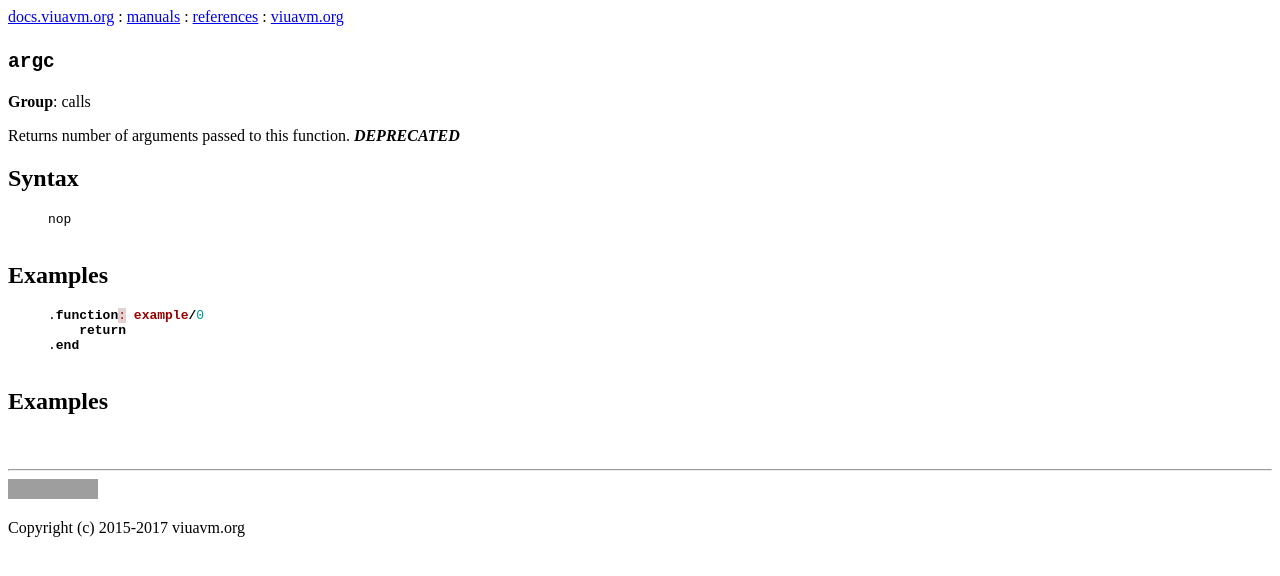
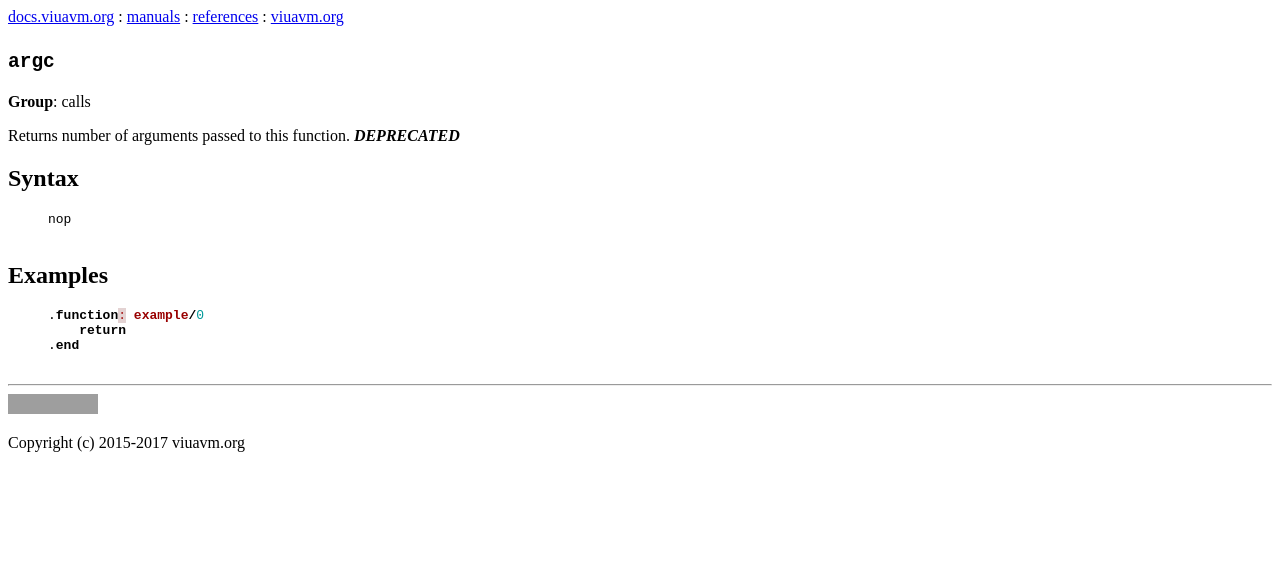
Before and after one commit to marekjm/docs.viuavm.org, a Jekyll site: the page built from _isa/argc.html, in a window 1280 px wide. Shown: the top 576 px of the page. Built offline with Jekyll 4.4.1, drawn with Linux system fonts in a browser that asks for light colours; grey boxes are pictures that could not be loaded.

Commit message:
Remove useless chunk of HTML

```diff
--- a/_isa/argc.html
+++ b/_isa/argc.html
@@ -33,9 +33,3 @@ nop
 .end
     {% endhighlight %}
 </section>
-
-<section class="chapter">
-    <h2> Examples </h2>
-
-    <p> &nbsp; </p>
-</section>
```
